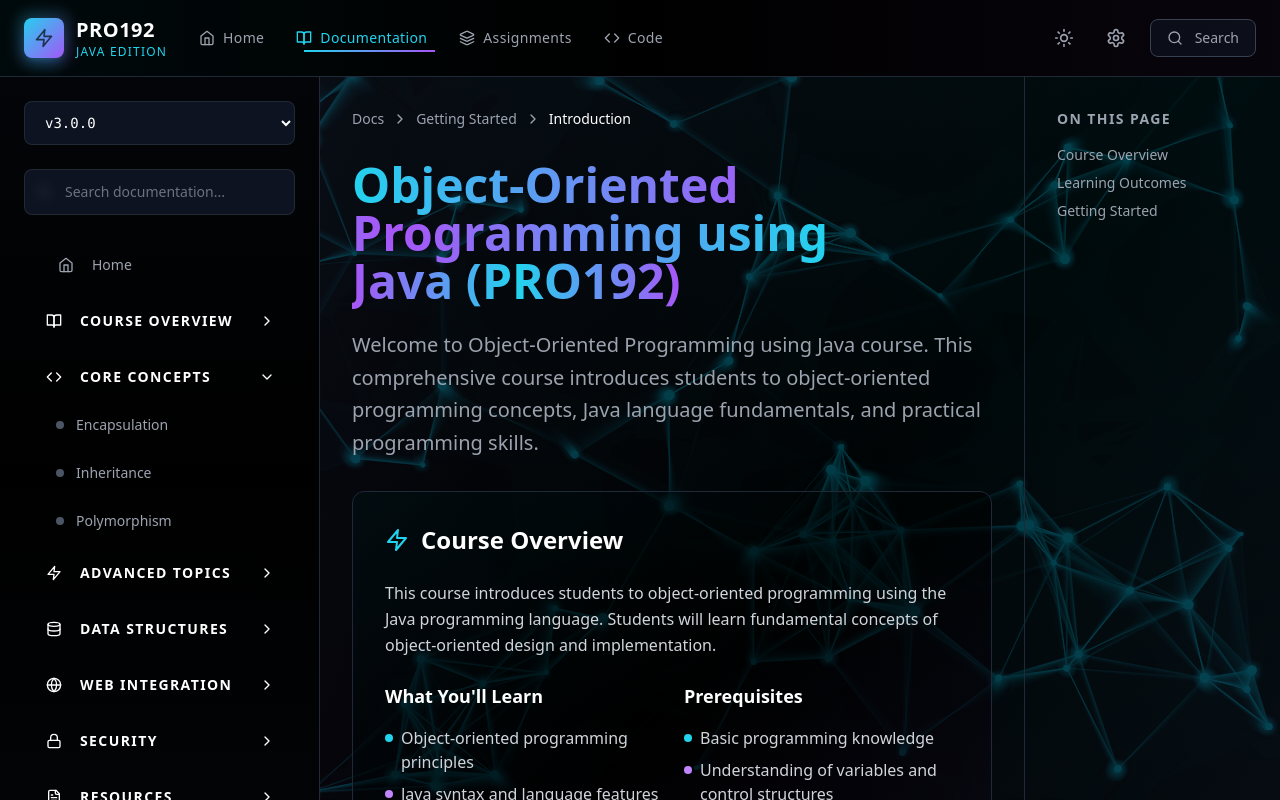
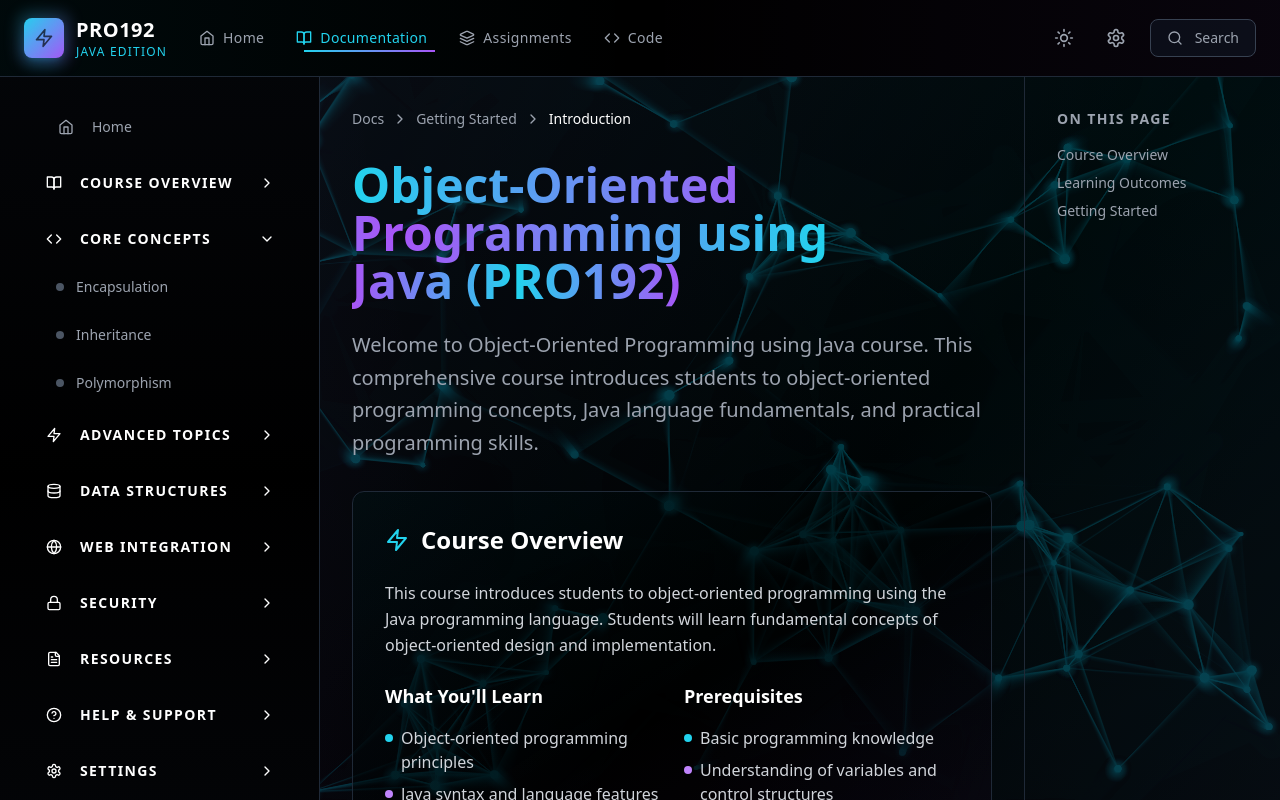
Before and after one commit to Tada201/Javatestweb192, a React (Vite) app: page /documentation in a window 1280 px wide. Shown: the top 800 px of the page. Built offline with nearby package versions, Linux system fonts and the light colour scheme.

Commit message:
Remove version selector and search bar from documentation sidebar

```diff
--- a/src/pages/DocumentationPage.tsx
+++ b/src/pages/DocumentationPage.tsx
@@ -1,5 +1,5 @@
 import React, { useState } from 'react';
-import { ChevronDown, ChevronRight, Home, BookOpen, Code, Shield, Layers, Zap, Search, ExternalLink, FileText, Settings, HelpCircle, Database, Globe, Lock } from 'lucide-react';
+import { ChevronDown, ChevronRight, Home, BookOpen, Code, Shield, Layers, Zap, ExternalLink, FileText, Settings, HelpCircle, Database, Globe, Lock } from 'lucide-react';
 
 interface DocSection {
   id: string;
@@ -278,29 +278,6 @@ const DocumentationPage: React.FC = () => {
           <div className="absolute inset-0 bg-gradient-to-b from-gray-900/20 via-transparent to-gray-900/20 pointer-events-none"></div>
 
           <div className="relative p-6 space-y-6">
-            {/* Version Selector */}
-            <div className="relative">
-              <select className="w-full bg-gray-900/80 border border-gray-700/50 rounded-lg px-4 py-3 text-white font-mono text-sm focus:border-cyan-500/50 focus:outline-none focus:ring-2 focus:ring-cyan-500/20 transition-all duration-300 backdrop-blur-sm hover:border-gray-600/50">
-                <option>v3.0.0</option>
-                <option>v2.1.0</option>
-                <option>v2.0.0</option>
-              </select>
-              <div className="absolute inset-0 bg-gradient-to-r from-cyan-500/5 to-purple-500/5 rounded-lg opacity-0 hover:opacity-100 transition-opacity duration-300 pointer-events-none"></div>
-            </div>
-
-            {/* Search Bar */}
-            <div className="relative">
-              <div className="absolute inset-y-0 left-0 pl-3 flex items-center pointer-events-none">
-                <Search className="h-4 w-4 text-gray-400" />
-              </div>
-              <input
-                type="text"
-                placeholder="Search documentation..."
-                className="w-full bg-gray-900/80 border border-gray-700/50 rounded-lg pl-10 pr-4 py-3 text-white text-sm focus:border-cyan-500/50 focus:outline-none focus:ring-2 focus:ring-cyan-500/20 transition-all duration-300 backdrop-blur-sm hover:border-gray-600/50 placeholder-gray-500"
-              />
-              <div className="absolute inset-0 bg-gradient-to-r from-cyan-500/5 to-purple-500/5 rounded-lg opacity-0 hover:opacity-100 transition-opacity duration-300 pointer-events-none"></div>
-            </div>
-
             {/* Navigation */}
             <div className="space-y-1">
               {docSections.map((section) => (
```
